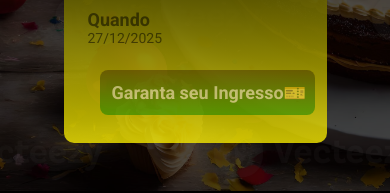
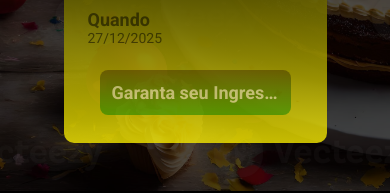
Before and after one commit to TAYLUNGpgrm/ebac-paging, a website built with Parcel: page src/index.html in a window 390 px wide. Shown: the part 393-586 px from the top of the page. Built offline with nearby package versions, Linux system fonts and the light colour scheme; a web font is replaced by a local one.

Commit message:
Limitando bordas

```diff
--- a/src/index.html
+++ b/src/index.html
@@ -39,7 +39,7 @@
                     </li>
                 </ul>
                 <a href="#" class="button button--primary">
-                    Garanta seu Ingresso🎫
+                    <b>Garanta seu Ingresso🎫</b>
                 </a>
             </div>
         </div>
--- a/src/styles/components/_buttons.scss
+++ b/src/styles/components/_buttons.scss
@@ -19,13 +19,15 @@
     &--primary {
         color: variables.$textColor;
         background-image: linear-gradient(variables.$spect4, green);
-
+        max-width: 100%;
+        overflow: hidden;
+        text-overflow: ellipsis;
+        white-space: nowrap;
     }
 
     @media (max-width: 640px) {
         display: block;
         align-items: center;
-        width: 100%;
     }
 
     @media (max-width: 1024px) {
```
